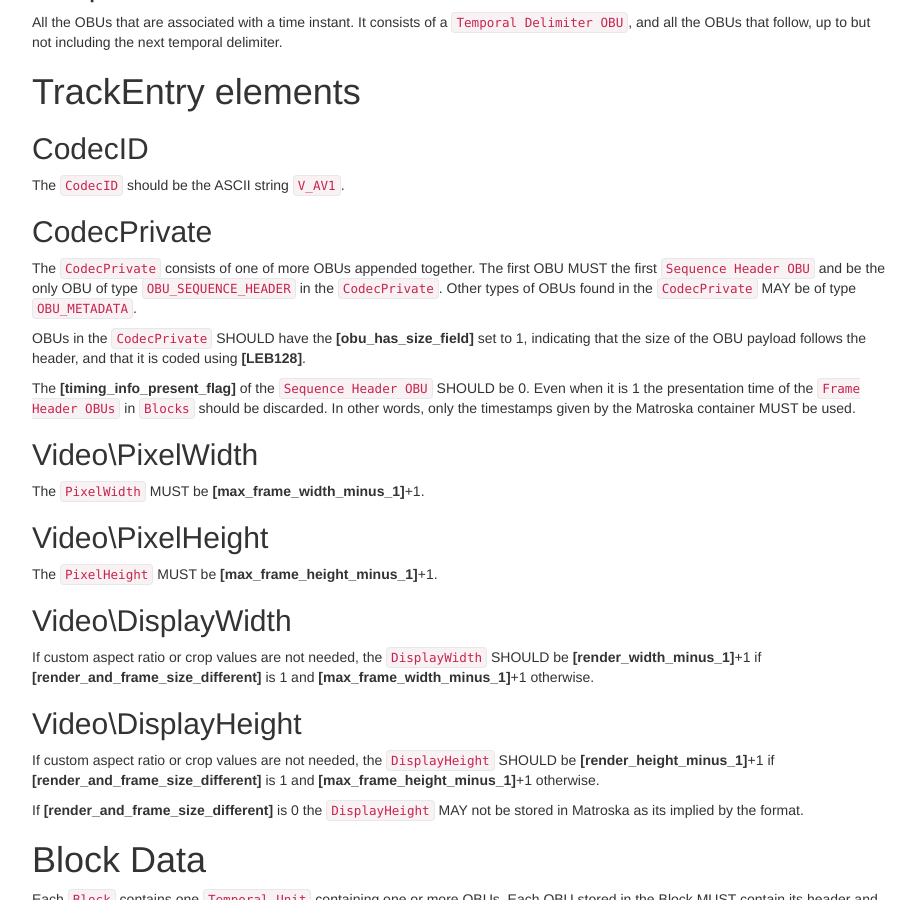
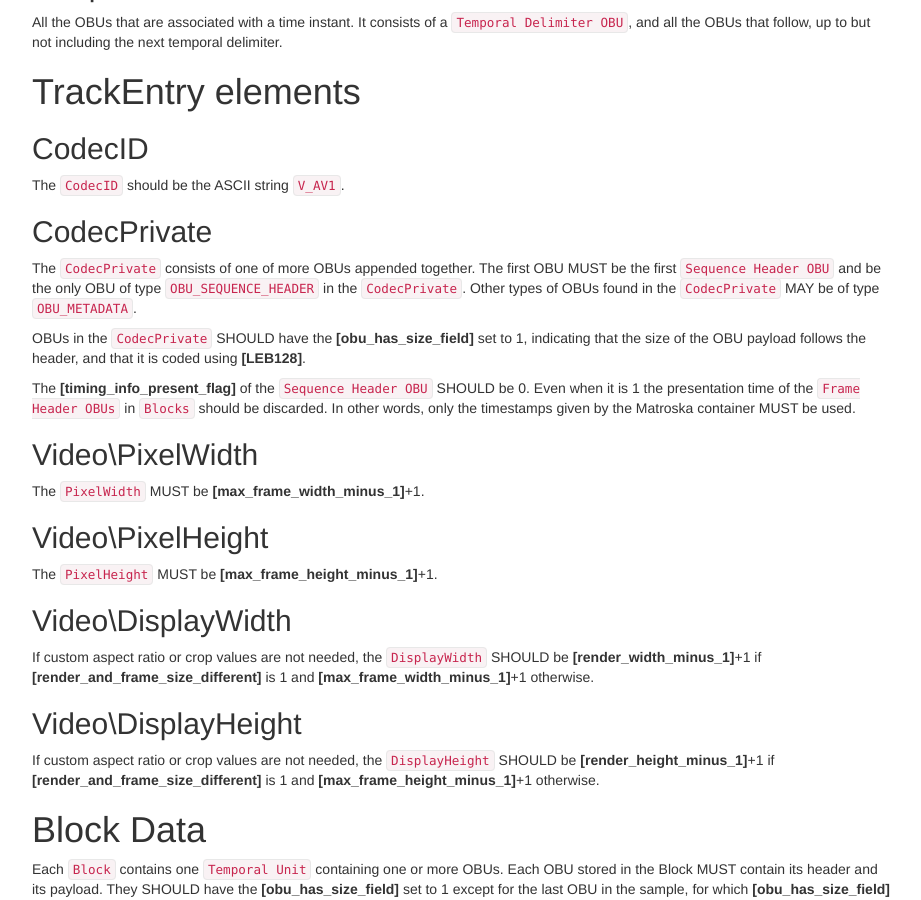
Before and after one commit to ietf-wg-cellar/matroska-specification, a Jekyll site: the page built from codec/av1.md, in a window 1280 px wide and 900 px high, scrolled down 920 px. Shown: the whole window, without its empty margins (273-1194 px from the left). Built offline with Jekyll 4.4.1, drawn with Linux system fonts in a browser that asks for light colours; our own code applies the rules of GitHub Pages for plain Markdown files; some of the changed lines change nothing that is shown.

Commit message:
av1: typo

```diff
--- a/codec/av1.md
+++ b/codec/av1.md
@@ -35,7 +35,7 @@
 The `CodecID` should be the ASCII string `V_AV1`.
 
 ## CodecPrivate
-The `CodecPrivate` consists of one of more OBUs appended together. The first OBU MUST the first `Sequence Header OBU` and be the only OBU of type `OBU_SEQUENCE_HEADER` in the `CodecPrivate`. Other types of OBUs found in the `CodecPrivate` MAY be of type `OBU_METADATA`.
+The `CodecPrivate` consists of one of more OBUs appended together. The first OBU MUST be the first `Sequence Header OBU` and be the only OBU of type `OBU_SEQUENCE_HEADER` in the `CodecPrivate`. Other types of OBUs found in the `CodecPrivate` MAY be of type `OBU_METADATA`.
 
 OBUs in the `CodecPrivate` SHOULD have the __[obu_has_size_field]__ set to 1, indicating that the size of the OBU payload follows the header, and that it is coded using __[LEB128]__.
 
@@ -52,8 +52,6 @@
 
 ## Video\DisplayHeight
 If custom aspect ratio or crop values are not needed, the `DisplayHeight` SHOULD be __[render_height_minus_1]__+1 if __[render_and_frame_size_different]__ is 1 and __[max_frame_height_minus_1]__+1 otherwise.
-
-If __[render_and_frame_size_different]__ is 0 the `DisplayHeight` MAY not be stored in Matroska as its implied by the format.
 
 
 # Block Data
```
